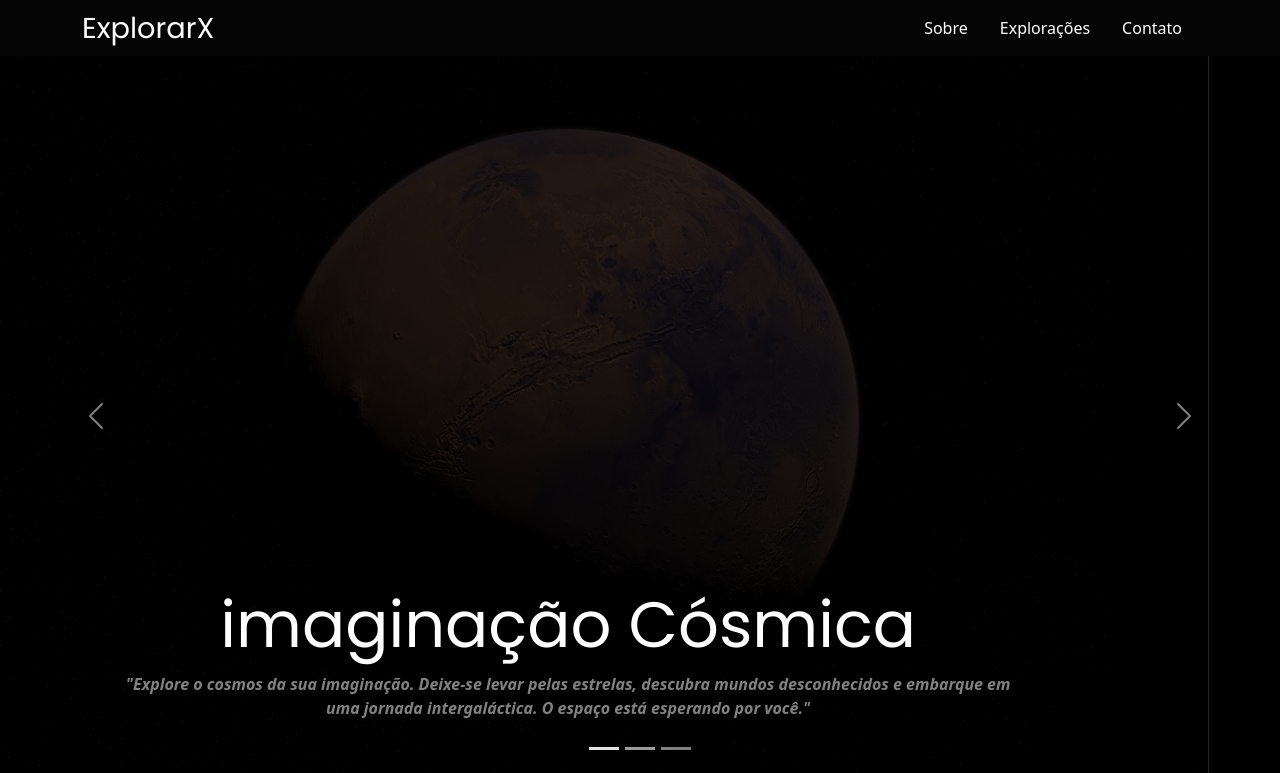
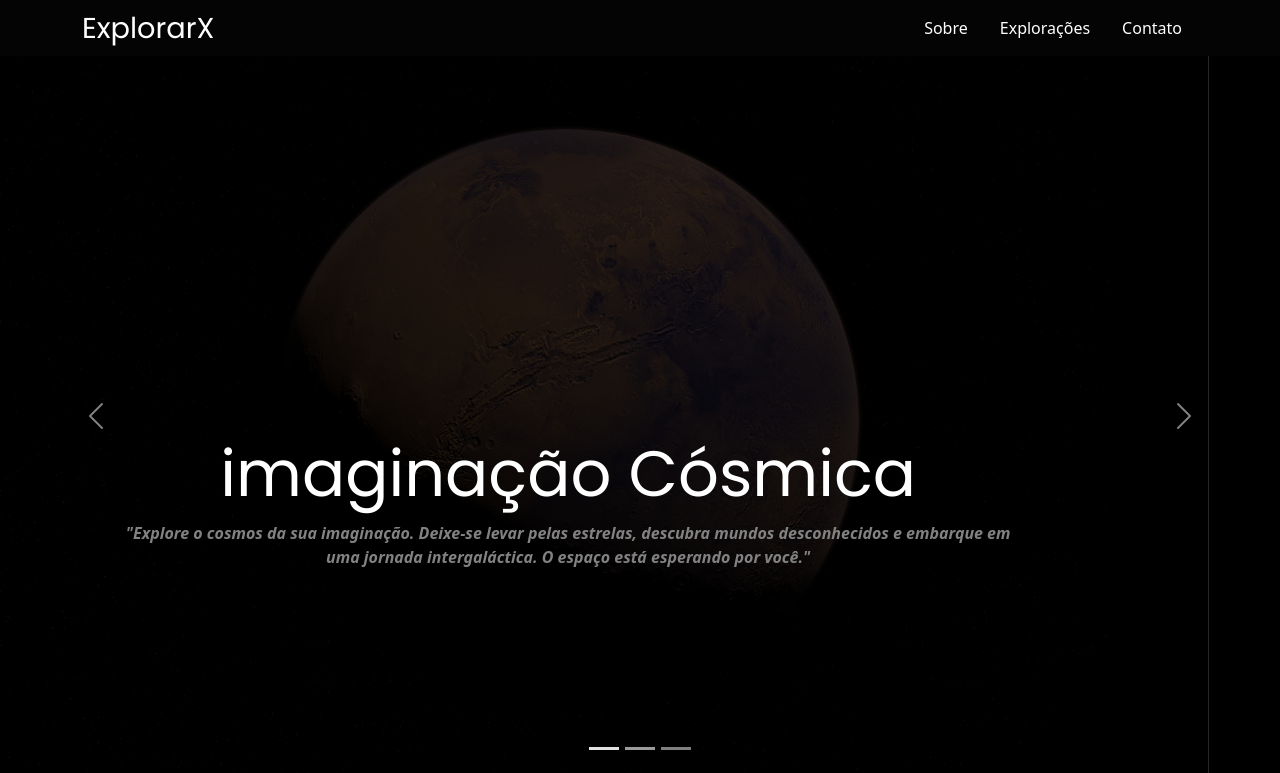
Before and after one commit to rafaoshikawa/explorarX, a plain HTML site: page index.html in a window 1280 px wide. Shown: the top 773 px of the page. Drawn offline with nearby package versions, Linux system fonts and the light colour scheme; a script that the page names is missing; a web font is replaced by a local one.

Commit message:
ajuste footer

```diff
--- a/index.html
+++ b/index.html
@@ -211,7 +211,7 @@
   </section>
 
   <footer class="bg mb-0">
-    <p>ExplorarX - Todos Direitos Reservados 2024</p>
+    <p class="mb-0">ExplorarX - Todos Direitos Reservados 2024</p>
   </footer>
 
 
--- a/style.css
+++ b/style.css
@@ -42,19 +42,10 @@ body {
   height: auto;
 }
 
-.carousel-caption {
-  display: grid;
-  grid-template-columns: 1fr;
-  text-align: center;
-  justify-content: center;
-  align-items: center;
-  margin: o auto;
-  max-height: 800px;
-}
-
 .conteudo-intro h2 {
   font-family: "poppins", sans-serif;
   font-size: 4rem;
+  margin-top: -300px;
 }
 
 .conteudo-intro p {
```
Also changed, not shown: img/venus.jfif (deleted).
